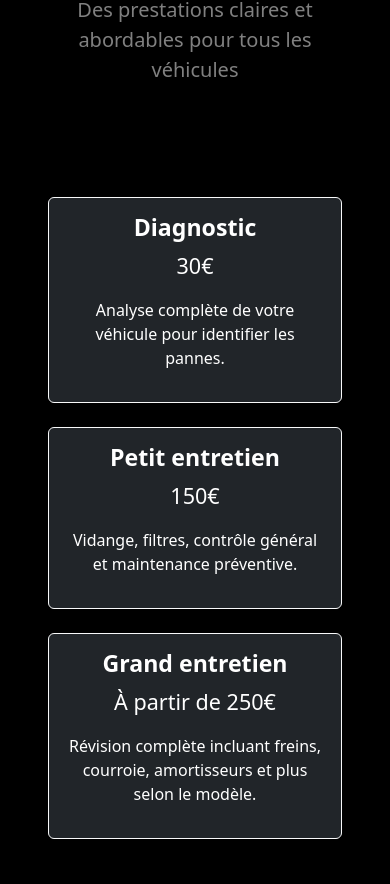
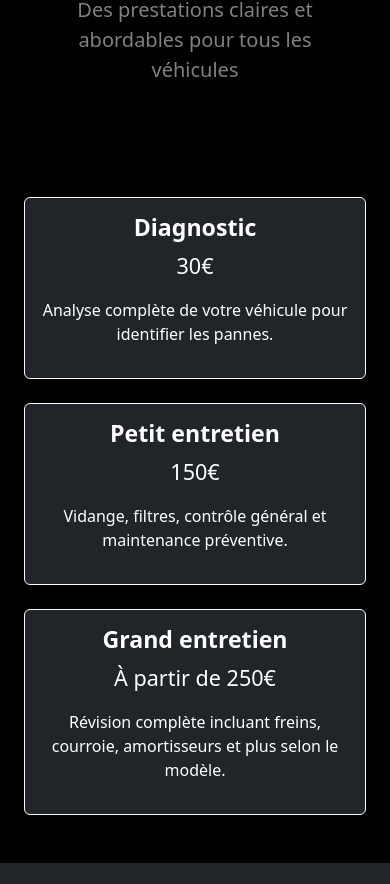
Before and after one commit to Shenur4/autos-alban-site, a plain HTML site: page tarifs.html in a window 390 px wide. Shown: the part 188-1072 px from the top of the page. Drawn offline with nearby package versions, Linux system fonts and the light colour scheme.

Commit message:
Add files via upload
Mise à jour des pages HTML pour affichage mobile

```diff
--- a/tarifs.html
+++ b/tarifs.html
@@ -63,29 +63,29 @@
 
   <!-- Tarifs -->
   <section class="py-5">
-    <div class="container px-5">
-      <div class="row gx-5 justify-content-center">
-        <div class="col-lg-4 mb-4">
-          <div class="card bg-dark text-white border-light h-100">
-            <div class="card-body text-center">
+    <div class="container px-4">
+      <div class="row gx-4 gy-4 justify-content-center">
+        <div class="col-12 col-md-6 col-lg-4">
+          <div class="card bg-dark text-white border-light h-100 text-center">
+            <div class="card-body">
               <h3 class="fw-bold">Diagnostic</h3>
               <p class="fs-4">30€</p>
               <p>Analyse complète de votre véhicule pour identifier les pannes.</p>
             </div>
           </div>
         </div>
-        <div class="col-lg-4 mb-4">
-          <div class="card bg-dark text-white border-light h-100">
-            <div class="card-body text-center">
+        <div class="col-12 col-md-6 col-lg-4">
+          <div class="card bg-dark text-white border-light h-100 text-center">
+            <div class="card-body">
               <h3 class="fw-bold">Petit entretien</h3>
               <p class="fs-4">150€</p>
               <p>Vidange, filtres, contrôle général et maintenance préventive.</p>
             </div>
           </div>
         </div>
-        <div class="col-lg-4 mb-4">
-          <div class="card bg-dark text-white border-light h-100">
-            <div class="card-body text-center">
+        <div class="col-12 col-md-6 col-lg-4">
+          <div class="card bg-dark text-white border-light h-100 text-center">
+            <div class="card-body">
               <h3 class="fw-bold">Grand entretien</h3>
               <p class="fs-4">À partir de 250€</p>
               <p>Révision complète incluant freins, courroie, amortisseurs et plus selon le modèle.</p>
```
Also changed, not shown: index.html (+6 -3 lines), services.html (+11 -11 lines).
